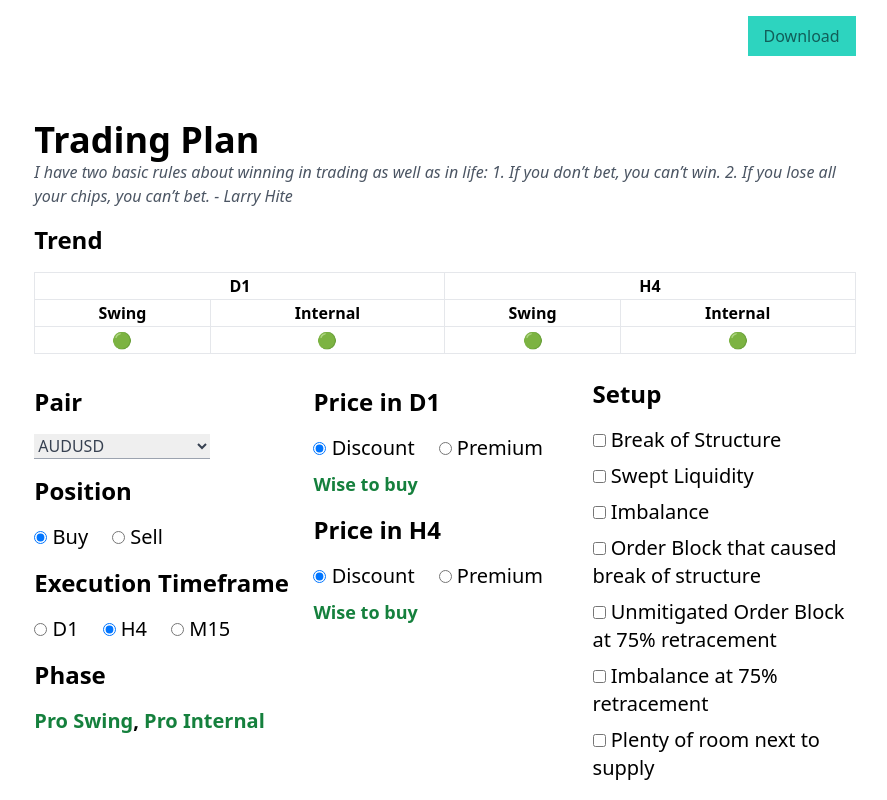
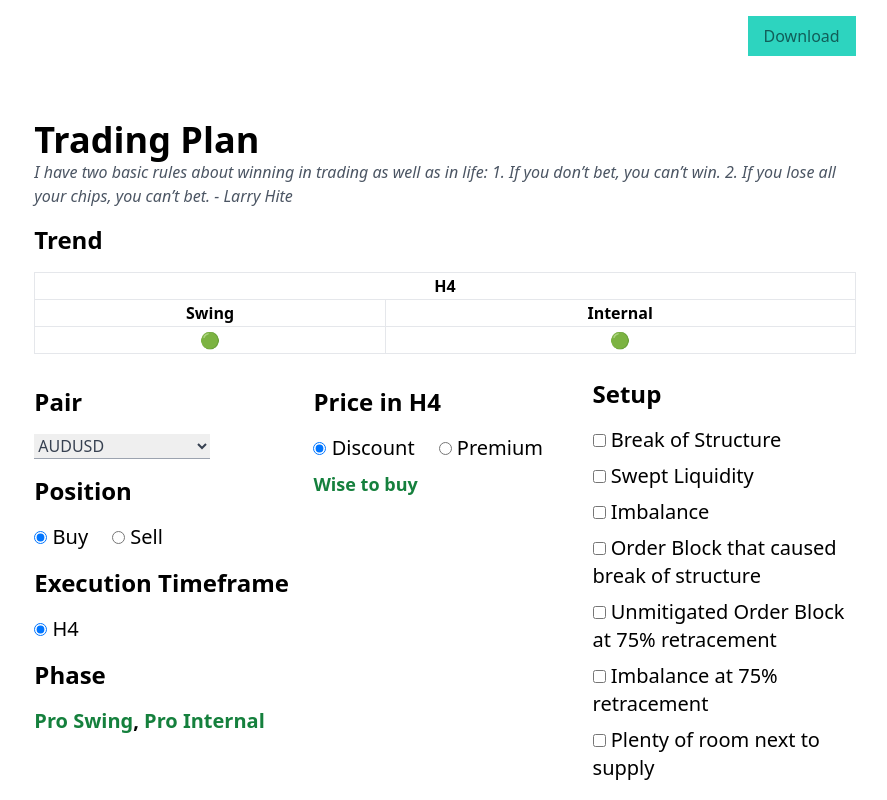
Before and after one commit to syahnur197/trading-plan, a Vue app: page / in a window 1280 px wide. Shown: the top 800 px of the page, without its empty margins (195-1082 px from the left). Built offline with nearby package versions, Linux system fonts and the light colour scheme.

Commit message:
simplify to H4

```diff
--- a/src/components/TradingPlan.vue
+++ b/src/components/TradingPlan.vue
@@ -132,6 +132,7 @@ const pairs = [
     'AUDCAD',
     'AUDCHF',
     'AUDNZD',
+    'CADCHF',
     'EURAUD',
     'EURCAD',
     'EURCHF',
@@ -150,14 +151,14 @@ const pairs = [
 
 const pair = ref(pairs[0])
 
-const d1SwingTrend = ref('uptrend')
-const d1InternalTrend = ref('uptrend')
+// const d1SwingTrend = ref('uptrend')
+// const d1InternalTrend = ref('uptrend')
 const h4SwingTrend = ref('uptrend')
 const h4InternalTrend = ref('uptrend')
-const m15SwingTrend = ref('uptrend')
-const m15InternalTrend = ref('uptrend')
+// const m15SwingTrend = ref('uptrend')
+// const m15InternalTrend = ref('uptrend')
 
-const d1Price = ref('discount')
+// const d1Price = ref('discount')
 const h4Price = ref('discount')
 
 const position = ref('buy');
@@ -230,29 +231,29 @@ const download = () => {
 
         <table>
           <tr>
-            <th colspan="2" class="border">D1</th>
+<!--            <th colspan="2" class="border">D1</th>-->
             <th colspan="2" class="border">H4</th>
-            <th v-if="executionTf === 'm15'" colspan="2" class="border">M15</th>
+<!--            <th v-if="executionTf === 'm15'" colspan="2" class="border">M15</th>-->
           </tr>
           <tr>
+<!--            <th class="border">Swing</th>-->
+<!--            <th class="border">Internal</th>-->
             <th class="border">Swing</th>
             <th class="border">Internal</th>
-            <th class="border">Swing</th>
-            <th class="border">Internal</th>
-            <template v-if="executionTf === 'm15'">
-              <th class="border">Swing</th>
-              <th class="border">Internal</th>
-            </template>
+<!--            <template v-if="executionTf === 'm15'">-->
+<!--              <th class="border">Swing</th>-->
+<!--              <th class="border">Internal</th>-->
+<!--            </template>-->
           </tr>
           <tr>
-            <td class="border text-center"><button @click="() => d1SwingTrend = trendReverser[d1SwingTrend]">{{trends[d1SwingTrend]}}</button></td>
-            <td class="border text-center"><button @click="() => d1InternalTrend = trendReverser[d1InternalTrend]">{{trends[d1InternalTrend]}}</button></td>
+<!--            <td class="border text-center"><button @click="() => d1SwingTrend = trendReverser[d1SwingTrend]">{{trends[d1SwingTrend]}}</button></td>-->
+<!--            <td class="border text-center"><button @click="() => d1InternalTrend = trendReverser[d1InternalTrend]">{{trends[d1InternalTrend]}}</button></td>-->
             <td class="border text-center"><button @click="() => h4SwingTrend = trendReverser[h4SwingTrend]">{{trends[h4SwingTrend]}}</button></td>
             <td class="border text-center"><button @click="() => h4InternalTrend = trendReverser[h4InternalTrend]">{{trends[h4InternalTrend]}}</button></td>
-            <template v-if="executionTf === 'm15'">
-              <td class="border text-center"><button @click="() => m15SwingTrend = trendReverser[m15SwingTrend]">{{trends[m15SwingTrend]}}</button></td>
-              <td class="border text-center"><button @click="() => m15InternalTrend = trendReverser[m15InternalTrend]">{{trends[m15InternalTrend]}}</button></td>
-            </template>
+<!--            <template v-if="executionTf === 'm15'">-->
+<!--              <td class="border text-center"><button @click="() => m15SwingTrend = trendReverser[m15SwingTrend]">{{trends[m15SwingTrend]}}</button></td>-->
+<!--              <td class="border text-center"><button @click="() => m15InternalTrend = trendReverser[m15InternalTrend]">{{trends[m15InternalTrend]}}</button></td>-->
+<!--            </template>-->
           </tr>
         </table>
       </div>
@@ -278,18 +279,18 @@ const download = () => {
 
         <h1 class="text-2xl font-bold my-2">Execution Timeframe</h1>
         <div class="flex flex-row gap-6">
-          <label class="text-xl flex-row align-middle" for="executionTf">
-            <input type="radio" name="executionTf" value="d1" v-model="executionTf">
-            D1
-          </label>
+<!--          <label class="text-xl flex-row align-middle" for="executionTf">-->
+<!--            <input type="radio" name="executionTf" value="d1" v-model="executionTf">-->
+<!--            D1-->
+<!--          </label>-->
           <label class="text-xl flex-row align-middle" for="executionTf">
             <input type="radio" name="executionTf" value="h4" v-model="executionTf">
             H4
           </label>
-          <label class="text-xl flex-row align-middle" for="executionTf">
-            <input type="radio" name="executionTf" value="m15" v-model="executionTf">
-            M15
-          </label>
+<!--          <label class="text-xl flex-row align-middle" for="executionTf">-->
+<!--            <input type="radio" name="executionTf" value="m15" v-model="executionTf">-->
+<!--            M15-->
+<!--          </label>-->
         </div>
 
         <h1 class="text-2xl font-bold my-2">Phase</h1>
@@ -297,18 +298,18 @@ const download = () => {
       </div>
 
       <div class="col-span-3 md:col-span-1 flex flex-col gap-y-2">
-        <h1 class="text-2xl font-bold my-2">Price in D1</h1>
-        <div class="flex flex-row gap-6">
-          <label class="text-xl flex-row align-middle" for="d1Price">
-            <input type="radio" name="d1Price" value="discount" v-model="d1Price">
-            Discount
-          </label>
-          <label class="text-xl flex-row align-middle" for="d1Price">
-            <input type="radio" name="d1Price" value="premium" v-model="d1Price">
-            Premium
-          </label>
-        </div>
-        <div class="text-lg font-bold flex flex-row" v-html="getD1PositionSuggestion"></div>
+<!--        <h1 class="text-2xl font-bold my-2">Price in D1</h1>-->
+<!--        <div class="flex flex-row gap-6">-->
+<!--          <label class="text-xl flex-row align-middle" for="d1Price">-->
+<!--            <input type="radio" name="d1Price" value="discount" v-model="d1Price">-->
+<!--            Discount-->
+<!--          </label>-->
+<!--          <label class="text-xl flex-row align-middle" for="d1Price">-->
+<!--            <input type="radio" name="d1Price" value="premium" v-model="d1Price">-->
+<!--            Premium-->
+<!--          </label>-->
+<!--        </div>-->
+<!--        <div class="text-lg font-bold flex flex-row" v-html="getD1PositionSuggestion"></div>-->
 
         <h1 class="text-2xl font-bold my-2">Price in H4</h1>
         <div class="flex flex-row gap-6">
```
